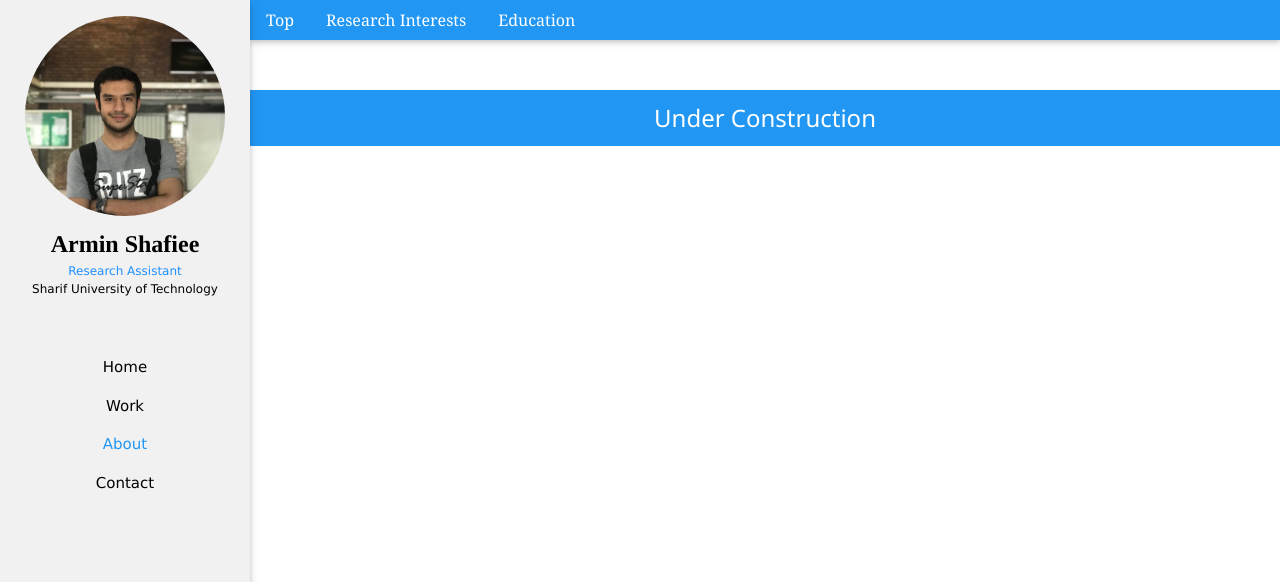
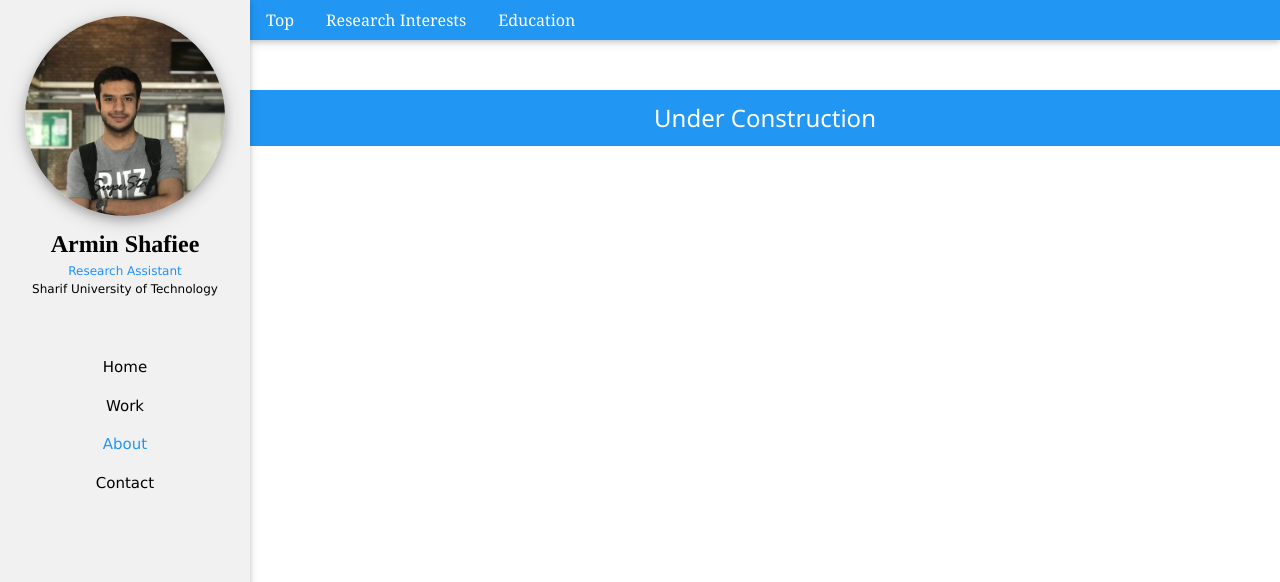
Before and after one commit to arshafiee/arshafiee.github.io, a plain HTML site: page about.html in a window 1280 px wide. Shown: the top 582 px of the page. Drawn offline with Linux system fonts and the light colour scheme.

Commit message:
Add files via upload

```diff
--- a/about.html
+++ b/about.html
@@ -17,10 +17,10 @@ function w3_close() {
 </script>
 
 <!-- Sidebar -->
-<div class="w3-sidebar w3-center w3-light-grey w3-bar-block w3-card-2 w3-collapse w3-animate-left" style="width:250px;" id="mySidebar">
+<div class="w3-sidebar w3-center w3-light-grey w3-bar-block w3-card-2 w3-collapse w3-animate-left" style="width: 250px;" id="mySidebar">
   <button class="w3-bar-item w3-button w3-large w3-hide-large" onclick="w3_close()">Close &times;</button>
   <div class="w3-container w3-margin-top">
-    <img src="my_img.jpg" class="w3-circle" style="width: 200px; height: 200px;">
+    <img src="my_img.jpg" class="w3-circle w3-card-4" style="width: 200px; height: 200px;">
   </div>
   <h3 class="w3-bar-item" style="font-family: Times; font-weight: bold;padding: 0; margin-bottom: 0;">Armin Shafiee</h3>
   <div style="font-size: 12px; margin-bottom: 50px;">
@@ -37,7 +37,7 @@ function w3_close() {
     <a href="index.html"><i class="fa fa-globe"></i></a>
 </div>
 
-<div class="w3-main" style="margin-left:250px; font-size: 16px; font-family: Georgia,serif;">
+<div class="w3-main" style="margin-left: 250px; font-size: 16px; font-family: Georgia,serif;">
 
 
 
```
Also changed, not shown: contact.html (+2 -2 lines), index.html (+2 -2 lines), work.html (+3 -3 lines).
